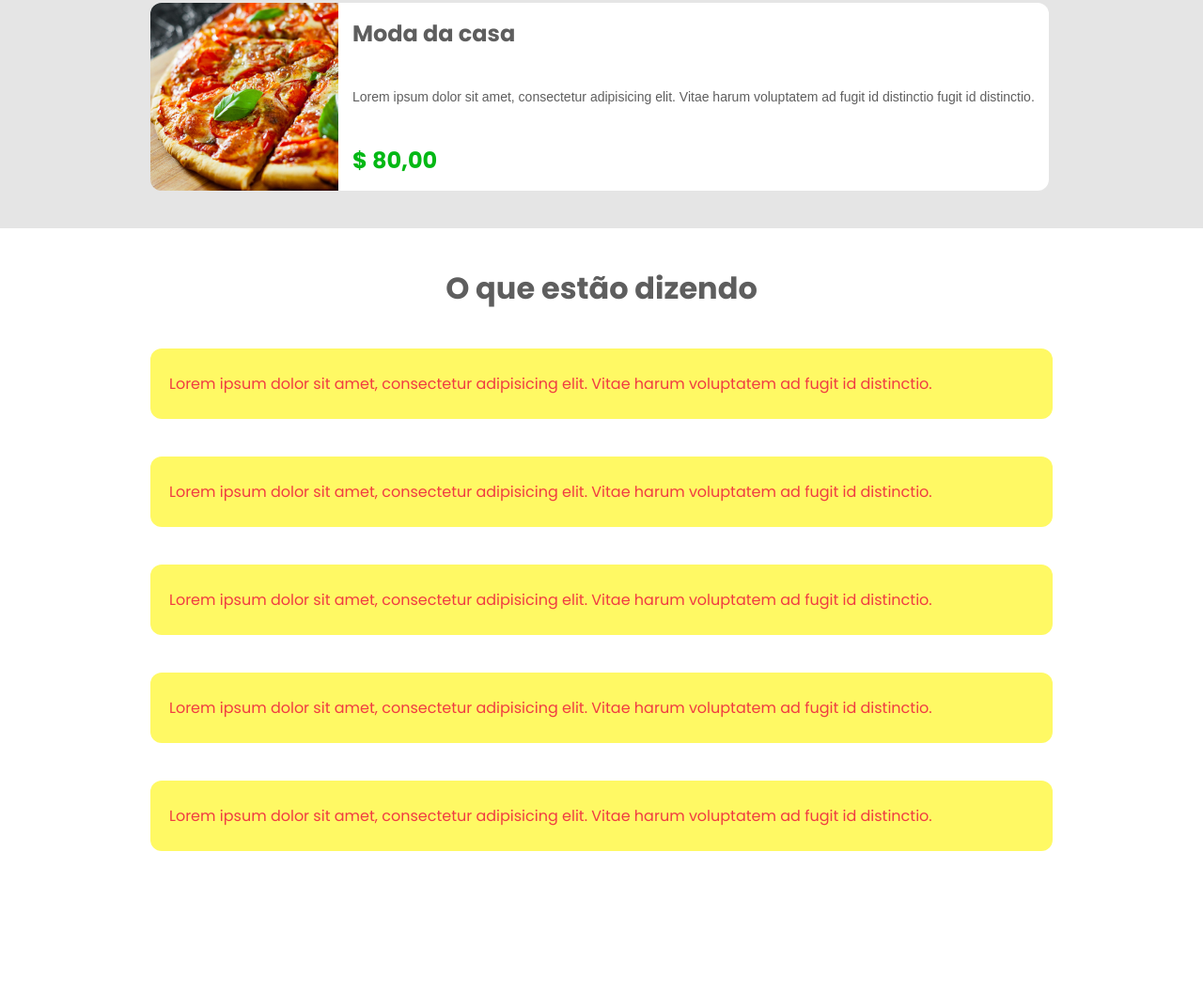
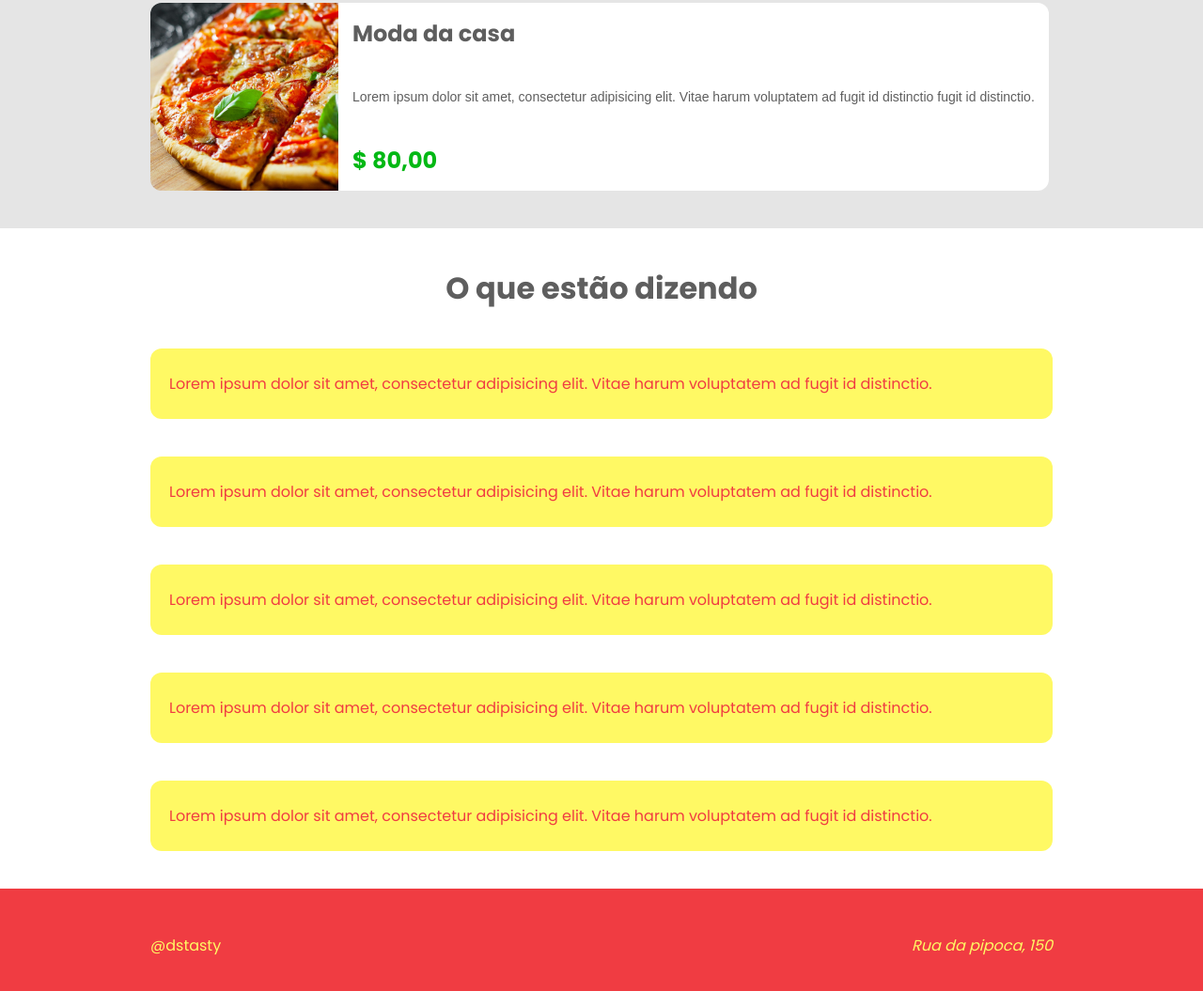
Before and after one commit to Sipriano-Dev/ds-tasty, a plain HTML site: page index.html in a window 1280 px wide. Shown: the part 587-1642 px from the top of the page at 94% size. Before the commit the page ends 1533 px from the top, so only its background shows below. Drawn offline with Linux system fonts and the light colour scheme.

Commit message:
footer, finished

```diff
--- a/css/styles.css
+++ b/css/styles.css
@@ -17,7 +17,15 @@
   padding: 0;
 }
 
+/*Todo link e link com hover, está tirando a formatação*/
+a,
+a:hover {
+  color: unset;
+  text-decoration: none;
+}
+
 header {
+  padding: 0 15px;
   height: 70px;
   background-color: var(--color-red);
   display: flex;
@@ -37,7 +45,7 @@ nav h1 {
 }
 
 #pizzas {
-  padding: 20px 0px;
+  padding: 20px 15px;
   background-color: var(--bg-light-gray);
 }
 
@@ -78,7 +86,7 @@ nav h1 {
 }
 
 #comments {
-  padding: 40px 0px;
+  padding: 40px 15px;
   display: flex;
 }
 
@@ -95,3 +103,26 @@ nav h1 {
   border-radius: 12px;
   margin-top: 40px;
 }
+
+footer {
+  padding: 0 15px;
+  height: 120px;
+  background-color: var(--color-red);
+  color: var(--color-yellow);
+  /*O display flex trabalha com elementos imediatamente abaixo dele*/
+  display: flex;
+  align-items: center;
+}
+
+.footer-content {
+  display: flex;
+  justify-content: space-between;
+}
+
+.footer-content a {
+  font-size: 16px;
+}
+
+.footer-content address {
+  font-size: 16px;
+}
--- a/index.html
+++ b/index.html
@@ -12,7 +12,7 @@
         <h1>DSTasty</h1>
       </nav>
     </header>
-
+    <main>
       <section id="pizzas">
         <div class="container">
           <div class="pizza-card">
@@ -86,10 +86,13 @@
           </div>
         </div>
       </section>
+    </main>
 
     <footer>
-      <div></div>
-      <address></address>
+      <div class="container footer-content">
+        <a href="#">@dstasty</a>
+        <address>Rua da pipoca, 150</address>
+      </div>
     </footer>
   </body>
 </html>
```
Lines whose indentation alone changed are shown as unchanged.
